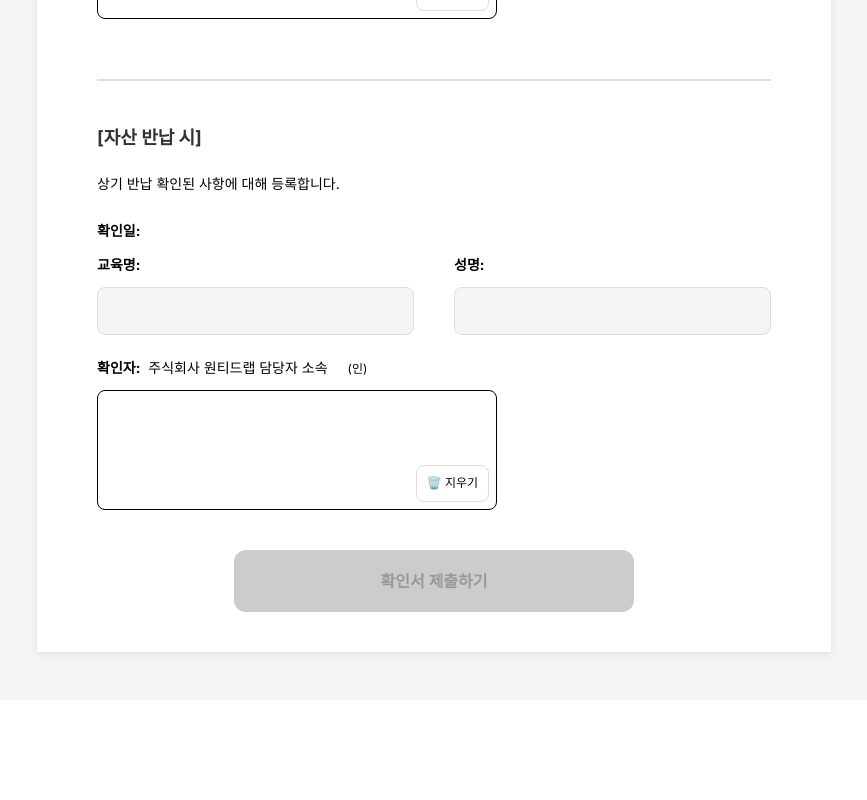
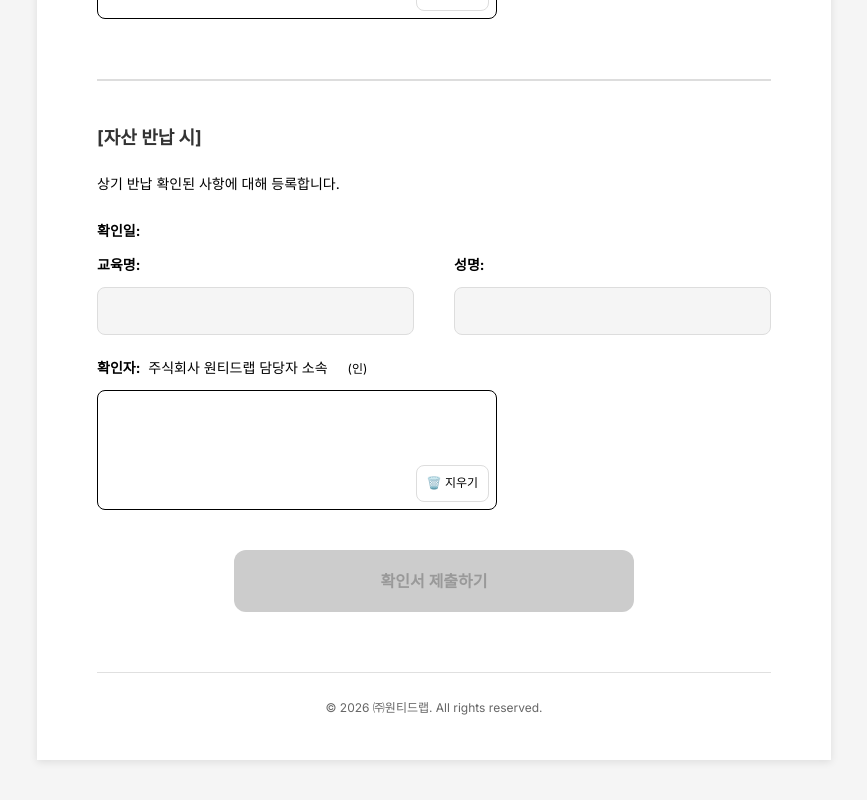
Before and after one commit to choi-jakyung/POTENUP, a Next.js app: page /asset-receipt in a window 1280 px wide. Shown: the part 963-1763 px from the top of the page, without its empty margins (206-1073 px from the left). Before the commit the page ends 1663 px from the top, so only its background shows below. Built offline with nearby package versions, Linux system fonts and the light colour scheme.

Commit message:
Add footer to all pages with copyright information

```diff
--- a/app/asset-receipt/page.tsx
+++ b/app/asset-receipt/page.tsx
@@ -500,6 +500,12 @@ export default function AssetReceiptPage() {
             확인서 제출하기
           </button>
         </div>
+
+        <footer style={{ marginTop: 60, paddingTop: 24, borderTop: '1px solid rgb(224, 224, 224)', textAlign: 'center' }}>
+          <p style={{ fontSize: 12, color: 'rgb(102, 102, 102)', margin: 0 }}>
+            © 2026 ㈜원티드랩. All rights reserved.
+          </p>
+        </footer>
       </article>
     </main>
   );
--- a/app/code-of-conduct/page.tsx
+++ b/app/code-of-conduct/page.tsx
@@ -458,6 +458,12 @@ export default function CodeOfConductPage() {
             </button>
           </div>
         </section>
+
+        <footer style={{ marginTop: 60, paddingTop: 24, borderTop: '1px solid rgb(224, 224, 224)', textAlign: 'center' }}>
+          <p style={{ fontSize: 12, color: 'rgb(102, 102, 102)', margin: 0 }}>
+            © 2026 ㈜원티드랩. All rights reserved.
+          </p>
+        </footer>
       </article>
     </main>
   );
--- a/app/code-pledge/page.tsx
+++ b/app/code-pledge/page.tsx
@@ -559,6 +559,12 @@ export default function CodePledgePage() {
             </button>
           </div>
         </section>
+
+        <footer style={{ marginTop: 60, paddingTop: 24, borderTop: '1px solid rgb(224, 224, 224)', textAlign: 'center' }}>
+          <p style={{ fontSize: 12, color: 'rgb(102, 102, 102)', margin: 0 }}>
+            © 2026 ㈜원티드랩. All rights reserved.
+          </p>
+        </footer>
       </article>
     </main>
   );
--- a/app/educational-output-consent/page.tsx
+++ b/app/educational-output-consent/page.tsx
@@ -464,6 +464,12 @@ export default function EducationalOutputConsentPage() {
             </button>
           </div>
         </section>
+
+        <footer style={{ marginTop: 60, paddingTop: 24, borderTop: '1px solid rgb(224, 224, 224)', textAlign: 'center' }}>
+          <p style={{ fontSize: 12, color: 'rgb(102, 102, 102)', margin: 0 }}>
+            © 2026 ㈜원티드랩. All rights reserved.
+          </p>
+        </footer>
       </article>
     </main>
   );
--- a/app/educational-output/page.tsx
+++ b/app/educational-output/page.tsx
@@ -599,6 +599,12 @@ export default function EducationalOutputPage() {
             </button>
           </div>
         </section>
+
+        <footer style={{ marginTop: 60, paddingTop: 24, borderTop: '1px solid rgb(224, 224, 224)', textAlign: 'center' }}>
+          <p style={{ fontSize: 12, color: 'rgb(102, 102, 102)', margin: 0 }}>
+            © 2026 ㈜원티드랩. All rights reserved.
+          </p>
+        </footer>
       </article>
     </main>
   );
--- a/app/photo-consent/page.tsx
+++ b/app/photo-consent/page.tsx
@@ -470,6 +470,12 @@ export default function PhotoConsentPage() {
             </button>
           </div>
         </section>
+
+        <footer style={{ marginTop: 60, paddingTop: 24, borderTop: '1px solid rgb(224, 224, 224)', textAlign: 'center' }}>
+          <p style={{ fontSize: 12, color: 'rgb(102, 102, 102)', margin: 0 }}>
+            © 2026 ㈜원티드랩. All rights reserved.
+          </p>
+        </footer>
       </article>
     </main>
   );
--- a/app/pledge/page.tsx
+++ b/app/pledge/page.tsx
@@ -738,8 +738,8 @@ export default function PledgePage() {
         </section>
 
         {/* 푸터 */}
-        <footer style={{ marginTop: 60, paddingTop: 24, borderTop: '1px solid #e0e0e0', textAlign: 'center' }}>
-          <p style={{ fontSize: 12, color: '#666', margin: 0 }}>
+        <footer style={{ marginTop: 60, paddingTop: 24, borderTop: '1px solid rgb(224, 224, 224)', textAlign: 'center' }}>
+          <p style={{ fontSize: 12, color: 'rgb(102, 102, 102)', margin: 0 }}>
             © 2026 ㈜원티드랩. All rights reserved.
           </p>
         </footer>
--- a/app/privacy-collection/page.tsx
+++ b/app/privacy-collection/page.tsx
@@ -603,6 +603,12 @@ export default function PrivacyCollectionPage() {
             </button>
           </div>
         </section>
+
+        <footer style={{ marginTop: 60, paddingTop: 24, borderTop: '1px solid rgb(224, 224, 224)', textAlign: 'center' }}>
+          <p style={{ fontSize: 12, color: 'rgb(102, 102, 102)', margin: 0 }}>
+            © 2026 ㈜원티드랩. All rights reserved.
+          </p>
+        </footer>
       </article>
     </main>
   );
--- a/app/privacy-consent/page.tsx
+++ b/app/privacy-consent/page.tsx
@@ -446,6 +446,12 @@ export default function PrivacyConsentPage() {
             </button>
           </div>
         </section>
+
+        <footer style={{ marginTop: 60, paddingTop: 24, borderTop: '1px solid rgb(224, 224, 224)', textAlign: 'center' }}>
+          <p style={{ fontSize: 12, color: 'rgb(102, 102, 102)', margin: 0 }}>
+            © 2026 ㈜원티드랩. All rights reserved.
+          </p>
+        </footer>
       </article>
     </main>
   );
```
